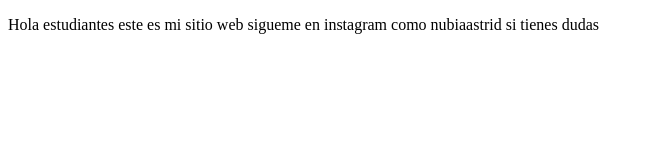
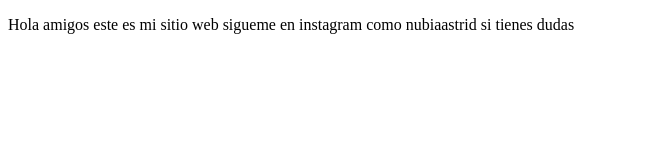
Before and after one commit to nubiaastrid/ProyectoDemoCursoPrework, a plain HTML site: page index.html in a window 1280 px wide. Shown: the whole page, without its empty margins (0-653 px from the left). Drawn offline with Linux system fonts and the light colour scheme.

```diff
--- a/index.html
+++ b/index.html
@@ -8,7 +8,8 @@
 </head>
 <body>
     <p>
-        Hola estudiantes este es mi sitio web sigueme en instagram como nubiaastrid si tienes dudas
+        Hola amigos este es mi sitio web sigueme en instagram como nubiaastrid si tienes dudas
+
     </p>
 
 </body>
```
